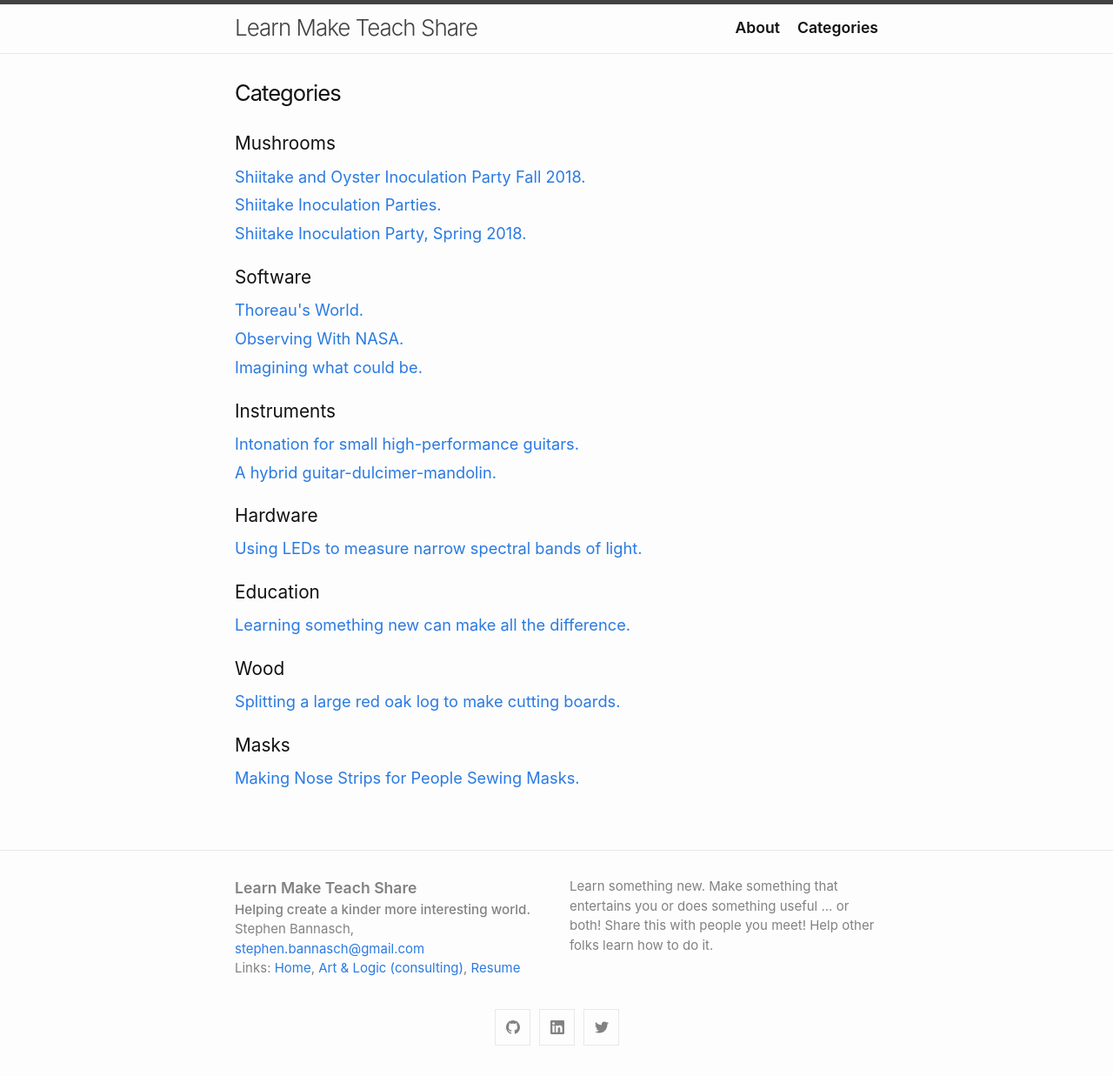
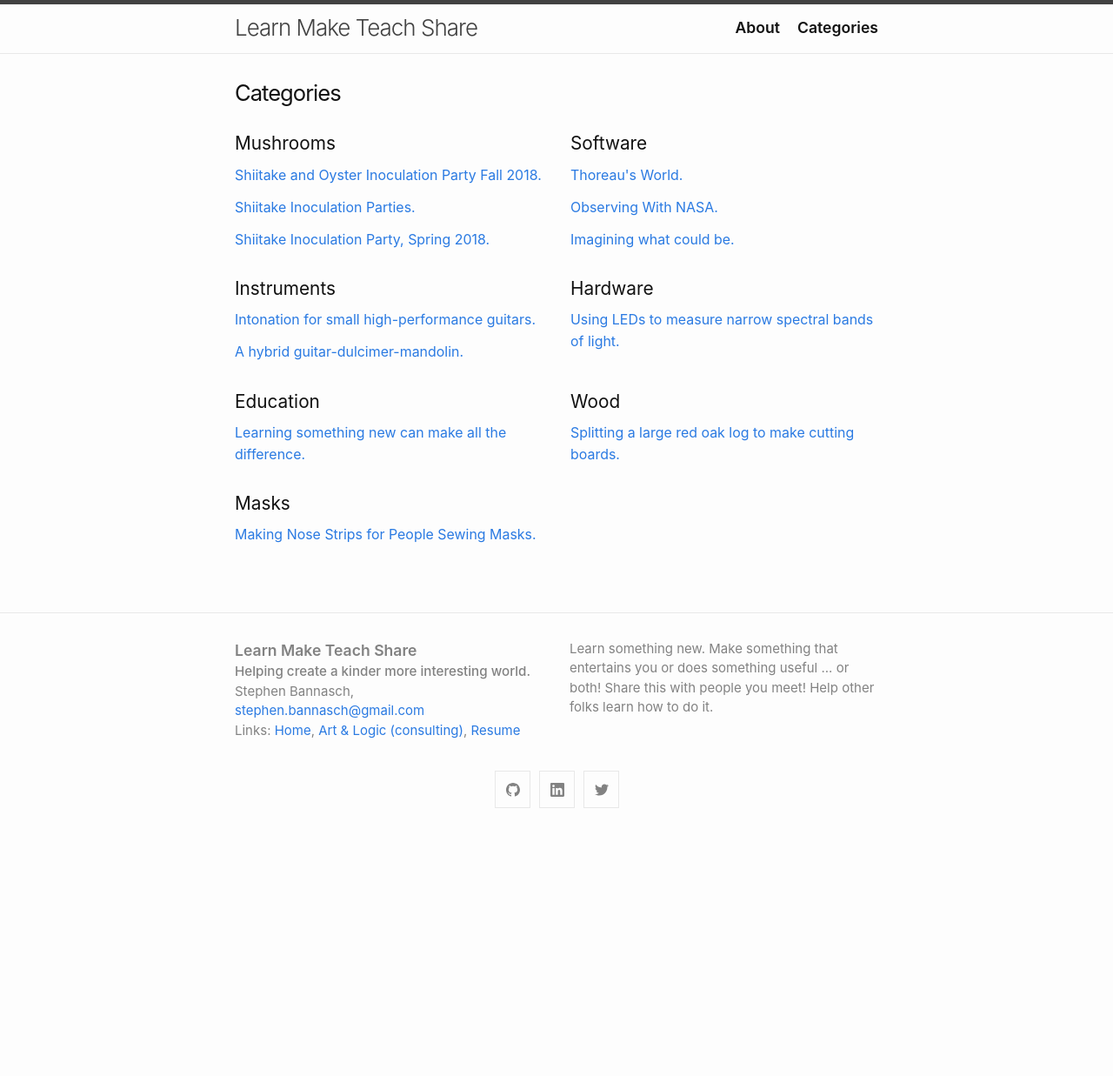
Before and after one commit to learnmaketeachshare/learnmaketeachshare.github.io, a Jekyll site: the page built from categories.md, in a window 1280 px wide. Shown: the whole page at 87% size. Built offline with Jekyll 4.4.1, drawn with Linux system fonts in a browser that asks for light colours; after the commit the page ends 964 px from its top, so only the background shows below that.

Commit message:
Use css grid for categories page

```diff
--- a/_sass/minima/custom-styles.scss
+++ b/_sass/minima/custom-styles.scss
@@ -53,8 +53,11 @@ header {
 }
 
 #categories {
-  display: flex;
-  flex-direction: column;
+  // display: flex;
+  // flex-direction: column;
+  display: grid;
+  grid-template-columns: repeat(auto-fit, minmax(300px, 1fr));
+  gap: 0rem 2rem;
   .category-group {
     margin: 0.25rem 0;
     h3.category-head {
@@ -63,8 +66,8 @@ header {
     }
     article.category-item {
       h4 {
-        margin: 0.25rem 0;
-        font-size: 1.2rem;
+        margin: 0rem 0 0.75rem 0;
+        font-size: 1.05rem;
       }
     }
     .category-name {
```
